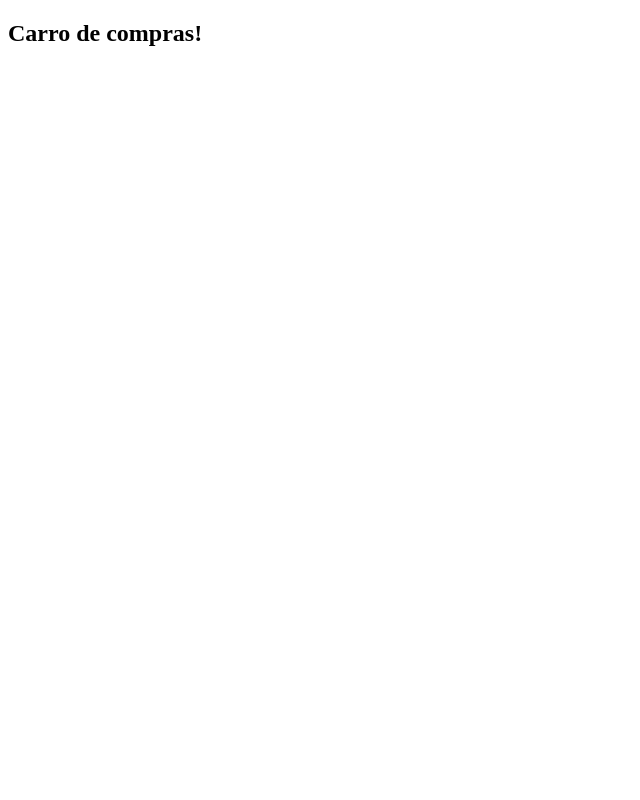
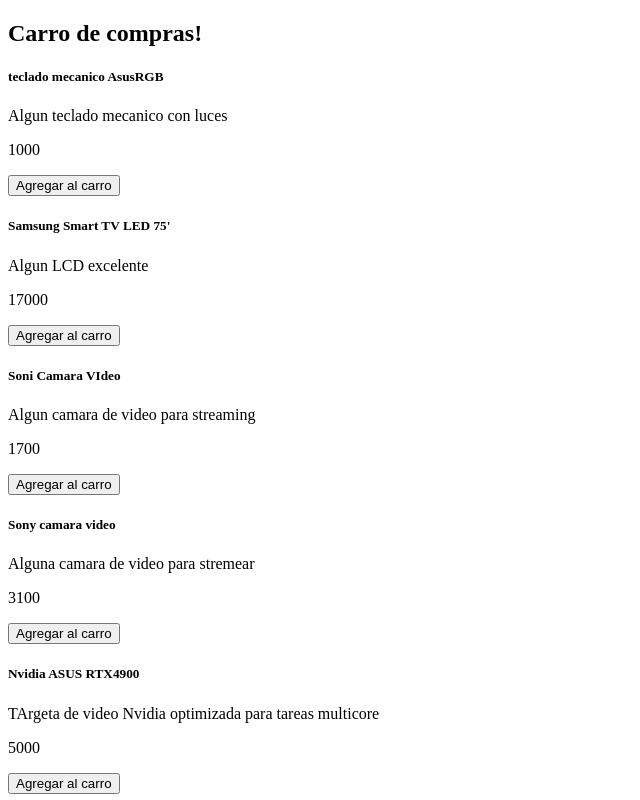
Before and after one commit to Oscar-CR09/carro-app, an Angular app: page / in a window 1280 px wide. Shown: the top 800 px of the page, without its empty margins (0-640 px from the left). Built offline with nearby package versions, Linux system fonts and the light colour scheme.

Commit message:
maquetados de productos

```diff
--- a/src/app/components/cart-app.component.html
+++ b/src/app/components/cart-app.component.html
@@ -1 +1,16 @@
 <h2>  Carro de compras!</h2>
+
+<div>
+
+  @for (product of products; track $index) {
+
+    <div>
+      <h5>{{product.name}}</h5>
+      <p>{{product.descripcion}}</p>
+      <p>{{product.price}}</p>
+      <button>Agregar al carro</button>
+    </div>
+
+  }
+
+</div>
--- a/src/app/components/cart-app.component.ts
+++ b/src/app/components/cart-app.component.ts
@@ -1,5 +1,4 @@
-import { Component } from '@angular/core';
-import { RouterOutlet } from '@angular/router';
+import { Component, OnInit } from '@angular/core';
 import { ProductService } from '../services/product.service';
 import { Product } from '../models/product';
 
@@ -9,10 +8,14 @@
   imports: [],
   templateUrl: './cart-app.component.html'
 })
-export class CartAppComponent {
+export class CartAppComponent implements OnInit {
 
-  productos:Product[] = [];
+  products:Product[] = [];
+
   constructor(private service:ProductService){
 
   }
+  ngOnInit(): void {
+    this.products=this.service.findAll();
+  }
 }
--- a/src/app/data/product.data.ts
+++ b/src/app/data/product.data.ts
@@ -1,4 +1,4 @@
-
+import { Product } from "../models/product"
 export const product:Product [] = [
   {
 
```
